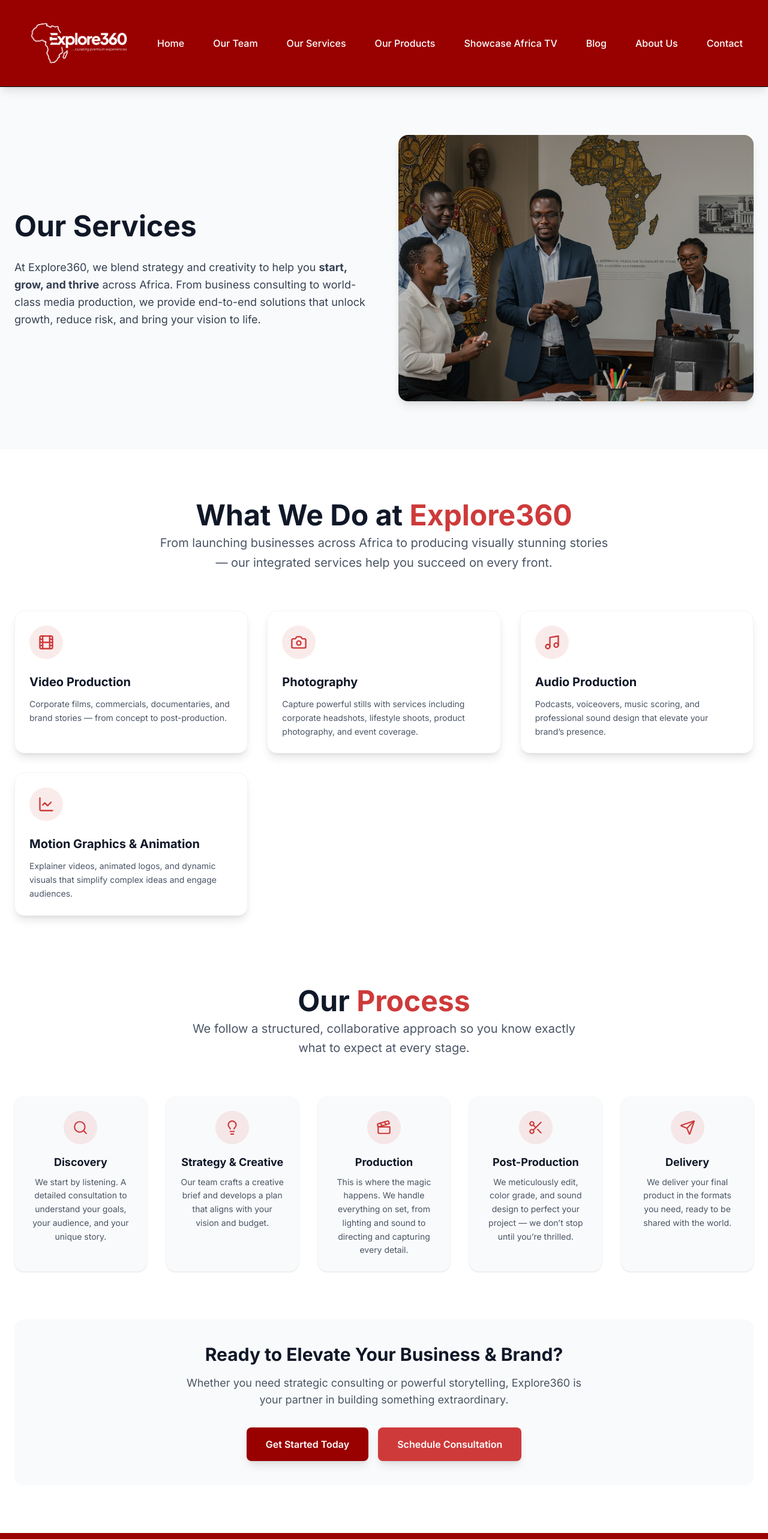
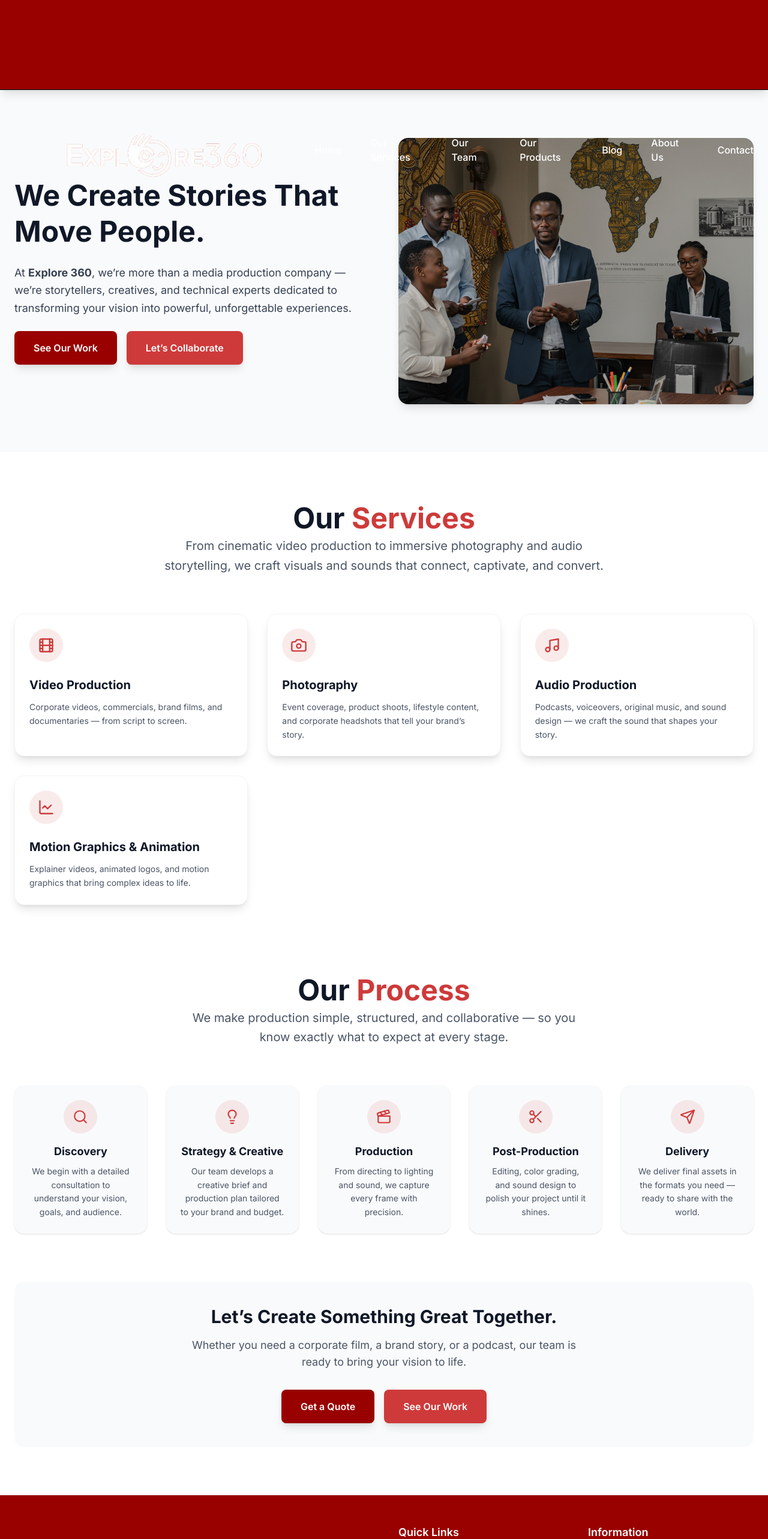
Before and after one commit to tadeniji06/explore-next, a Next.js app: page /services in a window 1280 px wide. Shown: the top 2566 px of the page at 60% size. Built offline with nearby package versions, Linux system fonts and the light colour scheme.

Commit message:
-- changes

```diff
--- a/app/about/page.tsx
+++ b/app/about/page.tsx
@@ -40,10 +40,9 @@
 	return (
 		<>
 			<AboutHero />
-			<Story />
 			<Why />
 			<Values />
-			<Ready />
+			{/* <Ready /> */}
 		</>
 	);
 };
--- a/assets/index.ts
+++ b/assets/index.ts
@@ -1,4 +1,5 @@
 import logo from "./logo.png";
+import logo2 from './ee360.png';
 import heroImage from "./hero.jpg";
 import about from "./about.jpg";
 import sa from "./images/sa.png";
@@ -34,6 +35,7 @@
 	logo,
 	mag,
 	ak1,
+	logo2,
 	ak2,
 	stu1,
 	DO,
--- a/components/about/AboutHero.tsx
+++ b/components/about/AboutHero.tsx
@@ -1,53 +1,66 @@
 "use client";
-import { stu1 } from "@/assets";
+
+import { motion } from "framer-motion";
 import Image from "next/image";
+import { stu2 } from "@/assets";
 
 const AboutHero = () => {
 	return (
-		<div className='relative'>
-			<div className='w-full h-[400px] md:h-[600px] relative overflow-hidden'>
-				{/* Background Image */}
+		<section className='relative w-full h-[80vh] flex items-center justify-center overflow-hidden'>
+			{/* Background Image */}
+			<div className='absolute inset-0'>
 				<Image
+					src={stu2}
+					alt='Media Production Team'
+					fill
+					className='object-cover brightness-75'
 					priority
-					src={stu1}
-					alt='About Explore360 background'
-					fill
-					className='object-cover object-center transition-opacity duration-1000 ease-in-out'
-					quality={90}
 				/>
+				<div className='absolute inset-0 bg-black/40' />{" "}
+				{/* overlay */}
+			</div>
 
-				{/* Dark overlay */}
-				<div className='absolute inset-0 bg-black/60 z-10' />
+			{/* Content */}
+			<motion.div
+				initial={{ opacity: 0, y: 40 }}
+				whileInView={{ opacity: 1, y: 0 }}
+				transition={{ duration: 0.9, ease: "easeOut" }}
+				className='relative z-10 text-center px-6 max-w-4xl'
+			>
+				<h1 className='text-4xl md:text-6xl font-extrabold text-white drop-shadow-lg'>
+					We Create Stories That Move People
+				</h1>
+				<p className='mt-6 text-lg md:text-xl text-gray-200 leading-relaxed'>
+					At{" "}
+					<span className='font-semibold text-white'>
+						Explore 360
+					</span>
+					, we’re more than just a media production company — we’re
+					storytellers, creators, and innovators. From concept to
+					final cut, we craft content that captivates, connects, and
+					inspires.
+				</p>
 
-				{/* Content */}
-				<div className='relative z-20 flex items-center justify-center h-full'>
-					<div className='flex flex-col gap-6 text-white items-center px-4 max-w-4xl mx-auto text-center'>
-						{/* Main heading */}
-						<h1 className='text-4xl md:text-6xl font-bold leading-tight'>
-							About Explore360
-						</h1>
-
-						{/* Subheading */}
-						<p className='text-lg md:text-xl font-medium leading-relaxed max-w-3xl'>
-							We are your trusted partner for business expansion,
-							trade facilitation, and authentic African exploration—
-							equipping you to grow confidently in one of the world’s
-							most dynamic regions.
-						</p>
-
-						{/* Buttons */}
-						<div className='flex flex-col sm:flex-row gap-4 mt-4'>
-							<button className='bg-primary-brown hover:bg-primary-brown/90 text-white px-8 py-3 rounded-xl font-semibold transition-colors duration-200'>
-								Explore Our Services
-							</button>
-							<button className='bg-light-brown hover:bg-light-brown/90 text-white px-8 py-3 rounded-xl font-semibold transition-colors duration-200'>
-								Book a Consultation
-							</button>
-						</div>
-					</div>
+				<div className='mt-8 flex flex-wrap items-center justify-center gap-4'>
+					<motion.a
+						href='/'
+						whileHover={{ scale: 1.05 }}
+						whileTap={{ scale: 0.95 }}
+						className='px-6 py-3 rounded-full bg-[#D24726] text-white font-semibold shadow-md hover:bg-[#b63d1e] transition'
+					>
+						See Our Work
+					</motion.a>
+					<motion.a
+						href='/contact'
+						whileHover={{ scale: 1.05 }}
+						whileTap={{ scale: 0.95 }}
+						className='px-6 py-3 rounded-full bg-white text-[#D24726] font-semibold shadow-md hover:bg-gray-100 transition'
+					>
+						Let’s Collaborate
+					</motion.a>
 				</div>
-			</div>
-		</div>
+			</motion.div>
+		</section>
 	);
 };
 
--- a/components/about/Why.tsx
+++ b/components/about/Why.tsx
@@ -6,13 +6,13 @@
 
 const Why = () => {
 	return (
-		<section className='mt-12 px-4'>
+		<section className='mt-16 px-4'>
 			<motion.div
 				initial={{ opacity: 0, y: 40 }}
 				whileInView={{ opacity: 1, y: 0 }}
 				transition={{ duration: 0.8, ease: "easeOut" }}
 				viewport={{ once: true }}
-				className='max-w-6xl mx-auto flex flex-col-reverse lg:flex-row items-center gap-10 bg-white rounded-2xl p-10 shadow-sm'
+				className='max-w-6xl mx-auto flex flex-col-reverse lg:flex-row items-center gap-10 bg-white rounded-2xl p-10 shadow-lg'
 			>
 				{/* Text Section */}
 				<motion.div
@@ -21,19 +21,37 @@
 					transition={{ duration: 0.6, delay: 0.2 }}
 					className='flex-1 space-y-6'
 				>
-					<h2 className='text-2xl md:text-3xl font-bold text-gray-800'>
-						Why Choose Explore360?
+					<h2 className='text-3xl md:text-4xl font-extrabold text-gray-900'>
+						Why Work With Us?
 					</h2>
 					<p className='text-gray-700 leading-relaxed text-base md:text-lg max-w-2xl'>
-						Because Africa deserves more than surface-level
-						exploration. At Explore360, we combine market intelligence
-						with cultural insight—helping you expand with clarity,
-						build authentic partnerships, and unlock opportunities
-						others overlook. Our team brings together consultants,
-						trade experts, and tour curators who live and breathe
-						Africa’s business and cultural landscape, ensuring every
-						move you make drives real growth and lasting impact.
+						We’re not just a media production team — we’re storytellers.
+						From concept to final cut, we transform your vision into powerful
+						visuals that captivate and connect. Whether it’s{" "}
+						<span className='font-semibold'>video, photography, audio, or motion graphics</span>,
+						we craft content that makes your brand unforgettable.
 					</p>
+
+					<ul className='space-y-4'>
+						<li className='flex items-start gap-3'>
+							<span className='w-3 h-3 rounded-full bg-[#D24726] mt-2'></span>
+							<p className='text-gray-800'>
+								<strong>Creative Direction:</strong> Bold ideas that bring your story to life.
+							</p>
+						</li>
+						<li className='flex items-start gap-3'>
+							<span className='w-3 h-3 rounded-full bg-[#D24726] mt-2'></span>
+							<p className='text-gray-800'>
+								<strong>High-End Production:</strong> Cinematic visuals, crisp audio, flawless edits.
+							</p>
+						</li>
+						<li className='flex items-start gap-3'>
+							<span className='w-3 h-3 rounded-full bg-[#D24726] mt-2'></span>
+							<p className='text-gray-800'>
+								<strong>End-to-End Process:</strong> From brainstorming to delivery, we handle it all.
+							</p>
+						</li>
+					</ul>
 				</motion.div>
 
 				{/* Image Section */}
@@ -43,12 +61,12 @@
 					transition={{ duration: 0.6, delay: 0.2 }}
 					className='flex-1 w-full'
 				>
-					<div className='relative w-full aspect-[4/3]'>
+					<div className='relative w-full aspect-[4/3] rounded-lg overflow-hidden'>
 						<Image
-							src={stu2}
-							alt='Why Choose Explore360'
+							src={stu2} // Swap this with a more "production" themed image (cameras, editing suite, set, etc.)
+							alt='Media Production in Action'
 							fill
-							className='object-cover rounded-lg'
+							className='object-cover'
 							sizes='(max-width: 768px) 100vw, (max-width: 1024px) 50vw, 50vw'
 							quality={85}
 						/>
--- a/components/services/ServiceBody.tsx
+++ b/components/services/ServiceBody.tsx
@@ -18,22 +18,22 @@
 		{
 			name: "Video Production",
 			icon: <Film size={28} />,
-			desc: "Corporate films, commercials, documentaries, and brand stories — from concept to post-production.",
+			desc: "Corporate videos, commercials, brand films, and documentaries — from script to screen.",
 		},
 		{
 			name: "Photography",
 			icon: <Camera size={28} />,
-			desc: "Capture powerful stills with services including corporate headshots, lifestyle shoots, product photography, and event coverage.",
+			desc: "Event coverage, product shoots, lifestyle content, and corporate headshots that tell your brand’s story.",
 		},
 		{
 			name: "Audio Production",
 			icon: <Music size={28} />,
-			desc: "Podcasts, voiceovers, music scoring, and professional sound design that elevate your brand’s presence.",
+			desc: "Podcasts, voiceovers, original music, and sound design — we craft the sound that shapes your story.",
 		},
 		{
 			name: "Motion Graphics & Animation",
 			icon: <LineChart size={28} />,
-			desc: "Explainer videos, animated logos, and dynamic visuals that simplify complex ideas and engage audiences.",
+			desc: "Explainer videos, animated logos, and motion graphics that bring complex ideas to life.",
 		},
 	];
 
@@ -41,27 +41,27 @@
 		{
 			step: "Discovery",
 			icon: <Search size={26} />,
-			desc: "We start by listening. A detailed consultation to understand your goals, your audience, and your unique story.",
+			desc: "We begin with a detailed consultation to understand your vision, goals, and audience.",
 		},
 		{
 			step: "Strategy & Creative",
 			icon: <Lightbulb size={26} />,
-			desc: "Our team crafts a creative brief and develops a plan that aligns with your vision and budget.",
+			desc: "Our team develops a creative brief and production plan tailored to your brand and budget.",
 		},
 		{
 			step: "Production",
 			icon: <Clapperboard size={26} />,
-			desc: "This is where the magic happens. We handle everything on set, from lighting and sound to directing and capturing every detail.",
+			desc: "From directing to lighting and sound, we capture every frame with precision.",
 		},
 		{
 			step: "Post-Production",
 			icon: <Scissors size={26} />,
-			desc: "We meticulously edit, color grade, and sound design to perfect your project — we don’t stop until you’re thrilled.",
+			desc: "Editing, color grading, and sound design to polish your project until it shines.",
 		},
 		{
 			step: "Delivery",
 			icon: <Send size={26} />,
-			desc: "We deliver your final product in the formats you need, ready to be shared with the world.",
+			desc: "We deliver final assets in the formats you need — ready to share with the world.",
 		},
 	];
 
@@ -98,16 +98,15 @@
 						variants={cardVariants}
 						className='text-3xl md:text-5xl font-bold text-gray-900 leading-tight'
 					>
-						What We Do at{" "}
-						<span className='text-light-brown'>Explore360</span>
+						Our <span className='text-light-brown'>Services</span>
 					</motion.h2>
 					<motion.p
 						variants={cardVariants}
 						className='text-gray-600 text-lg md:text-xl max-w-3xl mx-auto leading-relaxed'
 					>
-						From launching businesses across Africa to producing
-						visually stunning stories — our integrated services help
-						you succeed on every front.
+						From cinematic video production to immersive photography
+						and audio storytelling, we craft visuals and sounds that
+						connect, captivate, and convert.
 					</motion.p>
 				</motion.div>
 
@@ -149,8 +148,8 @@
 							Our <span className='text-light-brown'>Process</span>
 						</h2>
 						<p className='text-gray-600 text-lg md:text-xl max-w-2xl mx-auto leading-relaxed'>
-							We follow a structured, collaborative approach so you
-							know exactly what to expect at every stage.
+							We make production simple, structured, and collaborative
+							— so you know exactly what to expect at every stage.
 						</p>
 					</div>
 
@@ -192,12 +191,11 @@
 						className='bg-gray-50 rounded-2xl p-10'
 					>
 						<h3 className='text-2xl md:text-3xl font-bold text-gray-900 mb-4'>
-							Ready to Elevate Your Business & Brand?
+							Let’s Create Something Great Together.
 						</h3>
 						<p className='text-gray-600 text-lg mb-8 max-w-2xl mx-auto'>
-							Whether you need strategic consulting or powerful
-							storytelling, Explore360 is your partner in building
-							something extraordinary.
+							Whether you need a corporate film, a brand story, or a
+							podcast, our team is ready to bring your vision to life.
 						</p>
 						<div className='flex flex-col sm:flex-row gap-4 justify-center'>
 							<motion.button
@@ -205,14 +203,14 @@
 								whileTap={{ scale: 0.95 }}
 								className='bg-primary-brown hover:bg-primary-brown/90 text-white px-8 py-4 rounded-lg font-semibold transition-all duration-300 shadow-lg'
 							>
-								Get Started Today
+								Get a Quote
 							</motion.button>
 							<motion.button
 								whileHover={{ scale: 1.05 }}
 								whileTap={{ scale: 0.95 }}
 								className='bg-light-brown hover:bg-light-brown/90 text-white px-8 py-4 rounded-lg font-semibold transition-all duration-300 shadow-lg'
 							>
-								Schedule Consultation
+								See Our Work
 							</motion.button>
 						</div>
 					</motion.div>
--- a/components/services/ServiceHero.tsx
+++ b/components/services/ServiceHero.tsx
@@ -15,17 +15,32 @@
 				className='max-w-7xl mx-auto flex flex-col-reverse lg:flex-row items-center gap-12'
 			>
 				{/* Text Content */}
-				<div className='flex-1 space-y-6'>
+				<div className='flex-1 space-y-6 text-center lg:text-left'>
 					<h1 className='text-3xl md:text-5xl font-bold text-gray-900 leading-tight'>
-						Our Services
+						We Create Stories That Move People.
 					</h1>
-					<p className='text-gray-700 text-lg leading-relaxed max-w-2xl'>
-						At Explore360, we blend strategy and creativity to help
-						you <strong>start, grow, and thrive</strong> across
-						Africa. From business consulting to world-class media
-						production, we provide end-to-end solutions that unlock
-						growth, reduce risk, and bring your vision to life.
+					<p className='text-gray-700 text-lg leading-relaxed max-w-2xl mx-auto lg:mx-0'>
+						At <strong>Explore 360</strong>, we’re more than a
+						media production company — we’re storytellers, creatives,
+						and technical experts dedicated to transforming your
+						vision into powerful, unforgettable experiences.
 					</p>
+					<div className='flex flex-col sm:flex-row gap-4 justify-center lg:justify-start'>
+						<motion.button
+							whileHover={{ scale: 1.05 }}
+							whileTap={{ scale: 0.95 }}
+							className='bg-primary-brown hover:bg-primary-brown/90 text-white px-8 py-4 rounded-lg font-semibold transition-all duration-300 shadow-lg'
+						>
+							See Our Work
+						</motion.button>
+						<motion.button
+							whileHover={{ scale: 1.05 }}
+							whileTap={{ scale: 0.95 }}
+							className='bg-light-brown hover:bg-light-brown/90 text-white px-8 py-4 rounded-lg font-semibold transition-all duration-300 shadow-lg'
+						>
+							Let’s Collaborate
+						</motion.button>
+					</div>
 				</div>
 
 				{/* Image */}
@@ -38,7 +53,7 @@
 					<div className='relative w-full aspect-[4/3]'>
 						<Image
 							src={why}
-							alt='Explore360 Services'
+							alt='Media production in action'
 							fill
 							className='object-cover rounded-2xl shadow-lg'
 							sizes='(max-width: 768px) 100vw, (max-width: 1024px) 50vw, 50vw'
--- a/layouts/Header.tsx
+++ b/layouts/Header.tsx
@@ -1,7 +1,7 @@
 "use client";
 import { useState } from "react";
 import { navLinks } from "../utils/data";
-import { logo } from "../assets/index";
+import { logo2 } from "../assets/index";
 import Link from "next/link";
 import { Icon } from "@iconify/react/dist/iconify.js";
 import Image from "next/image";
@@ -18,14 +18,14 @@
 	};
 
 	return (
-		<header className='sticky top-0 z-50 bg-primary-brown border-b shadow-lg '>
-			<div className='flex items-center justify-between px-4 py-3 max-w-8xl mx-auto lg:px-6'>
+		<header className='sticky top-0 z-50 bg-primary-brown border-b shadow-lg h-[150px]'>
+			<div className='flex items-center justify-between px-4 max-w-8xl mx-auto lg:px-6'>
 				{/* Logo */}
-				<div className='w-[220px] h-[120px] cursor-pointer flex-shrink-0'>
+				<div className='cursor-pointer flex-shrink-0'>
 					<Link href='/' onClick={closeMobileMenu}>
 						<Image
 							className='w-full h-full object-contain'
-							src={logo}
+							src={logo2}
 							alt='Logo'
 						/>
 					</Link>
--- a/utils/data.ts
+++ b/utils/data.ts
@@ -2,22 +2,19 @@
 	{
 		name: "Home",
 		link: "/",
-	},
-	{
-		name: "Our Team",
-		link: "/team",
 	},
 		{
 		name: "Our Services",
 		link: "/services",
 	},
 	{
+		name: "Our Team",
+		link: "/team",
+	},
+
+	{
 		name: "Our Products",
 		link: "/products",
-	},
-	{
-		name: "Showcase Africa TV",
-		link: "https://showcaseafricaonline.com",
 	},
 	{
 		name: "Blog",
```
Also changed, not shown: components/about/Values.tsx (+16 -16 lines), layouts/Footer.tsx (+3 -4 lines), assets/ee360.png (added).
